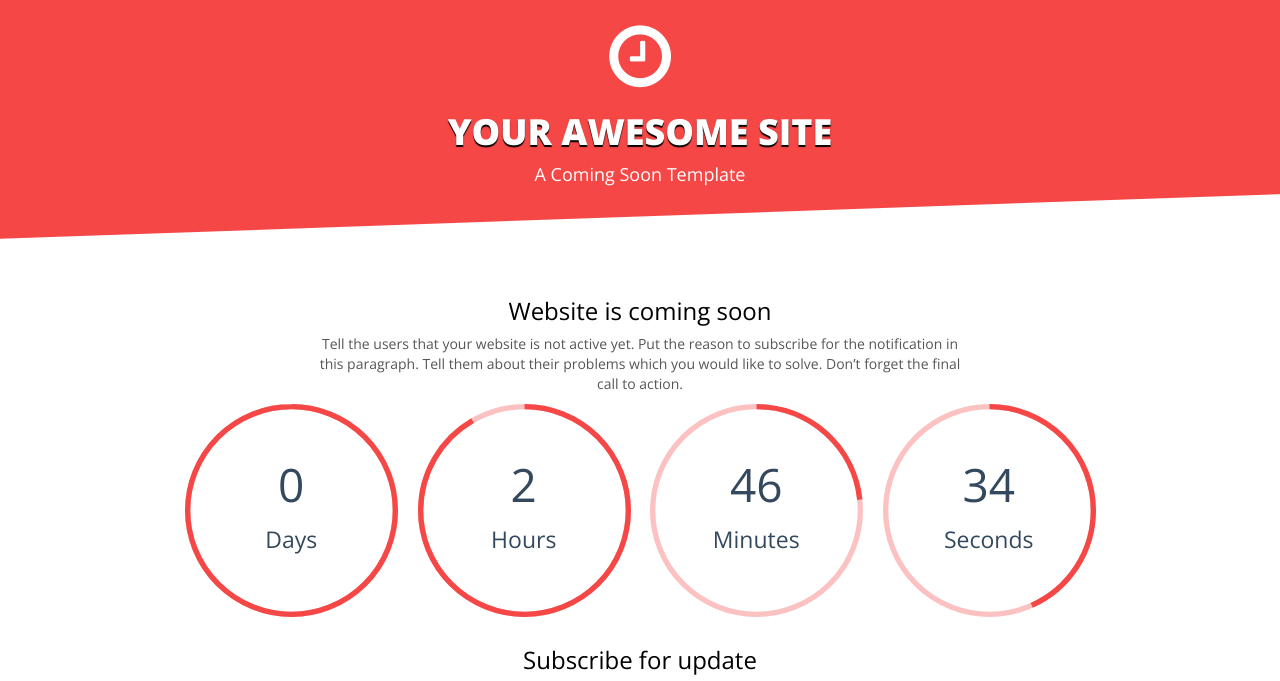
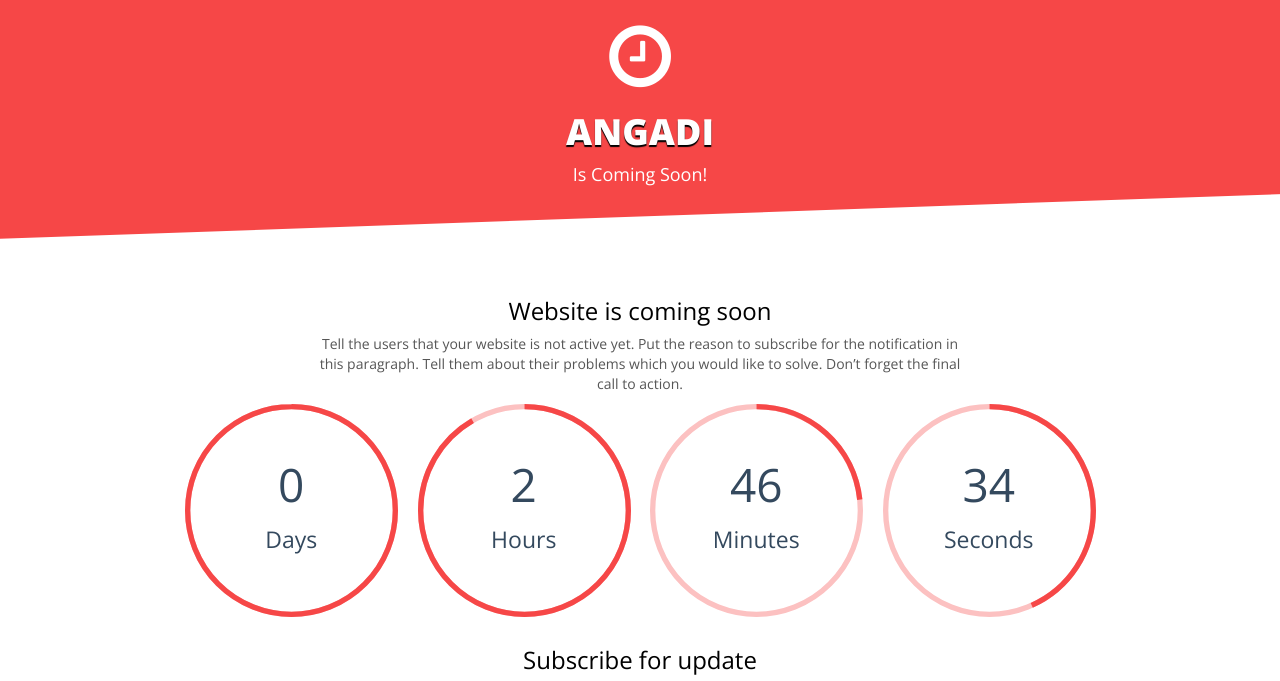
Before and after one commit to sharu725/angadi, a plain HTML site: page index.html in a window 1280 px wide. Shown: the top 681 px of the page. Drawn offline with nearby package versions, Linux system fonts and the light colour scheme.

Commit message:
no message

```diff
--- a/index.html
+++ b/index.html
@@ -5,7 +5,7 @@
     <meta charset="UTF-8" />
     <meta http-equiv="X-UA-Compatible" content="IE=edge,chrome=1">
     <meta name="viewport" content="width=device-width, initial-scale=1.0">
-    <title>YAX Coming Soon HTML5/CSS3 Free Template</title>
+    <title>Angadi - The local shop - is coming soon!</title>
     <meta name="description" content="YAX Coming Soon HTML5/CSS3 Free Template by Morteza Aghili" />
     <meta name="keywords" content="HTML5, css3, Free Template, web design, flat design, inspiration, responsive, svg, pseudo-elements" />
     <meta name="author" content="Morteza Aghili" />
@@ -29,8 +29,8 @@
                 <div class="row">
                     <div class="col-xs-12">
                         <h1><i class="fa fa-clock-o" style="color:white"></i></h1>
-                        <h2>your awesome site</h2>
-                        <p>a coming soon template
+                        <h2>Angadi</h2>
+                        <p>is coming soon!
                         </p>
                     </div>
                 </div>
```
